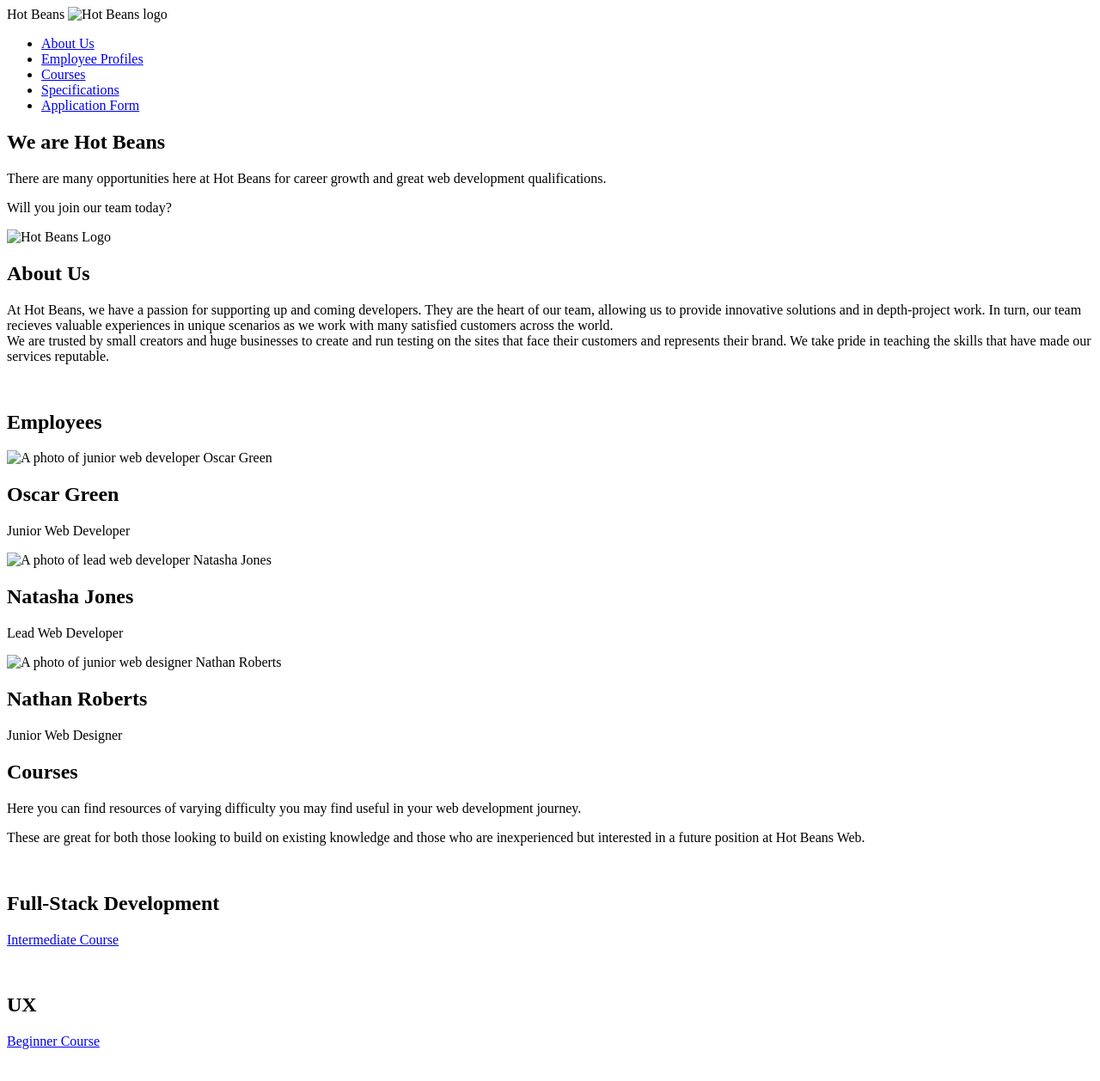
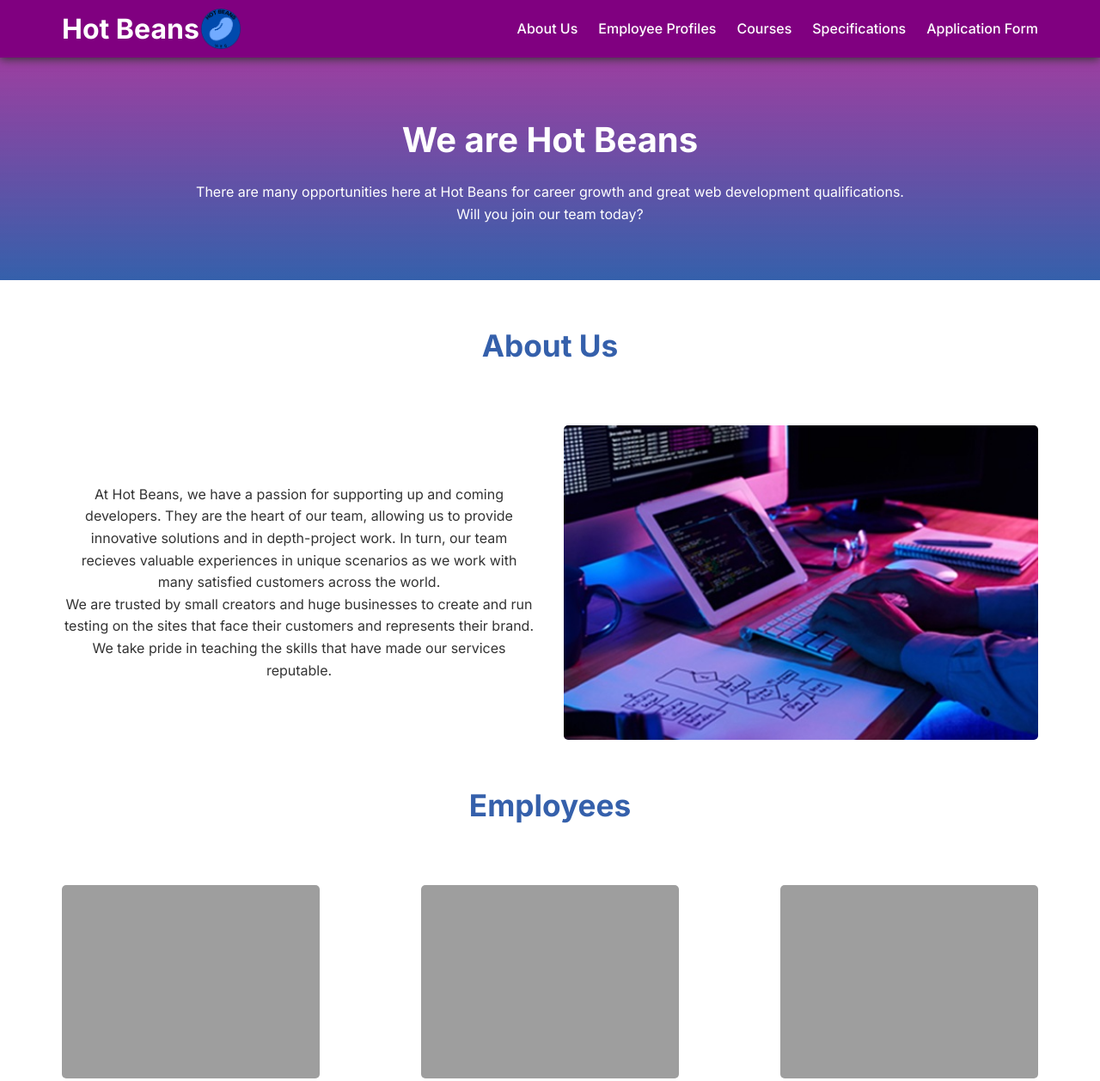
Before and after one commit to 23081432/23081432, a plain HTML site: page index.html in a window 1280 px wide. Shown: the top 1258 px of the page at 86% size. Drawn offline with Linux system fonts and the light colour scheme; the site is published under a folder, as on GitHub Pages, so addresses that start at the root find nothing.

Commit message:
index.html

```diff
--- a/index.html
+++ b/index.html
@@ -3,19 +3,19 @@
 <head>
     <meta charset="UTF-8">
     <meta name="viewport" content="width=device-width, initial-scale=1.0">
-    <link rel="icon" type="image/x-icon" href="/images/logo.png">
+    <link rel="icon" type="image/x-icon" href="images/logo.png">
     <title>Hot Beans</title>
     <link rel="preconnect" href="https://fonts.googleapis.com">
     <link rel="preconnect" href="https://fonts.gstatic.com" crossorigin>
     <link href="https://fonts.googleapis.com/css2?family=Inter:ital,opsz,wght@0,14..32,100..900;1,14..32,100..900&display=swap" rel="stylesheet">
-    <link rel="stylesheet" type="text/css" href="/css/style.css">
+    <link rel="stylesheet" type="text/css" href="css/style.css">
 </head>
 <body>
     <header>
         <div class="container">
             <nav class="nav">
             <div class="logo">Hot Beans</a>
-                 <img src="/images/logo.png" alt="Hot Beans logo">
+                 <img src="images/logo.png" alt="Hot Beans logo">
             </div>
             <div class="hamburger">
                  <span></span>
@@ -43,7 +43,7 @@
 
     <section id="mobile_logo" class="section">
         <div class="container">
-            <img src="/images/logo.png" alt="Hot Beans Logo">
+            <img src="images/logo.png" alt="Hot Beans Logo">
         </div>
     </section>
 
@@ -63,7 +63,7 @@
                   </p>
               </div>
               <div class="about_image">
-                  <img src="/images/background.jpg" alt="">
+                  <img src="images/background.jpg" alt="">
               </div>
           </div>
     </section>
@@ -74,17 +74,17 @@
 
     <section id="employee_profiles" class="container">
         <div class="employee">
-                    <img src="/images/employee1.jpg" alt="A photo of junior web developer Oscar Green">
+                    <img src="images/employee1.jpg" alt="A photo of junior web developer Oscar Green">
                         <h2 class="employee_content">Oscar Green</h2>
                         <p class="employee_content"> Junior Web Developer </p>
                     </div>
             <div class="employee">
-                    <img src="/images/employee2.jpg" alt="A photo of lead web developer Natasha Jones">
+                    <img src="images/employee2.jpg" alt="A photo of lead web developer Natasha Jones">
                         <h2 class="employee_content">Natasha Jones</h2>
                         <p class="employee_content"> Lead Web Developer </p>
                     </div>
              <div class="employee">
-                    <img src="/images/employee3.jpg" alt="A photo of junior web designer Nathan Roberts">
+                    <img src="images/employee3.jpg" alt="A photo of junior web designer Nathan Roberts">
                         <h2 class="employee_content">Nathan Roberts</h2>
                         <p class="employee_content"> Junior Web Designer </p>
                     </div>
@@ -105,7 +105,7 @@
 
             <div class="course">
                 <div class="course_expand">
-                    <img src="/images/courseimage1.png" alt="">
+                    <img src="images/courseimage1.png" alt="">
                         <h2 class="course_content">Full-Stack Development</h2>
                             <a href="https://www.codecademy.com/?--&utm_id=t_kwd-488325312232:ag_165596035324:cp_21420007862:n_g:d_c&utm_source=google&utm_medium=paid-search&utm_term=full%20stack%20javascript%20course&utm_campaign=ESC_Language:_Basic_-_Broad&utm_content=704084785326&g_adtype=search&g_acctid=243-039-7011&gad_source=1&gad_campaignid=21420007862&gclid=Cj0KCQjwucDBBhDxARIsANqFdr1uNz7pgOTik_88VniwPghmlIiphatDVTOPv-Ka18PAuYY6xj-iEKIaAg9iEALw_wcBp" class="course_content"> Intermediate Course </p></a>
                 </div>
@@ -113,7 +113,7 @@
 
             <div class="course">
                 <div class="course_expand">
-                    <img src="/images/courseimage2.jpg" alt="">
+                    <img src="images/courseimage2.jpg" alt="">
                         <h2 class="course_content">UX</h2>
                             <a href="https://www.codecademy.com/?--&utm_id=t_kwd-488325312232:ag_165596035324:cp_21420007862:n_g:d_c&utm_source=google&utm_medium=paid-search&utm_term=full%20stack%20javascript%20course&utm_campaign=ESC_Language:_Basic_-_Broad&utm_content=704084785326&g_adtype=search&g_acctid=243-039-7011&gad_source=1&gad_campaignid=21420007862&gclid=Cj0KCQjwucDBBhDxARIsANqFdr1uNz7pgOTik_88VniwPghmlIiphatDVTOPv-Ka18PAuYY6xj-iEKIaAg9iEALw_wcBp" class="course_content"> Beginner Course </p></a>
                 </div>
@@ -121,7 +121,7 @@
 
             <div class="course">
                 <div class="course_expand">
-                    <img src="/images/courseimage3.png" alt="">
+                    <img src="images/courseimage3.png" alt="">
                         <h2 class="course_content">JavaScript</h2>
                             <a href="https://www.codecademy.com/?--&utm_id=t_kwd-488325312232:ag_165596035324:cp_21420007862:n_g:d_c&utm_source=google&utm_medium=paid-search&utm_term=full%20stack%20javascript%20course&utm_campaign=ESC_Language:_Basic_-_Broad&utm_content=704084785326&g_adtype=search&g_acctid=243-039-7011&gad_source=1&gad_campaignid=21420007862&gclid=Cj0KCQjwucDBBhDxARIsANqFdr1uNz7pgOTik_88VniwPghmlIiphatDVTOPv-Ka18PAuYY6xj-iEKIaAg9iEALw_wcBp" class="course_content"> Masterclass </p></a>
                 </div>
@@ -143,7 +143,7 @@
                   </p>
               </div>
               <div class="about_image">
-                  <img src="/images/background2.jpg" alt="">
+                  <img src="images/background2.jpg" alt="">
               </div>
           </div>
     </section>
@@ -211,6 +211,6 @@
     <div id="pagefooter">Copyright Hot Beans, 2025 </div>
     </section>
 
-    <script type="text/javascript" src="/js/validate.js"></script>
+    <script type="text/javascript" src="js/validate.js"></script>
 </body>
 </html>
```
